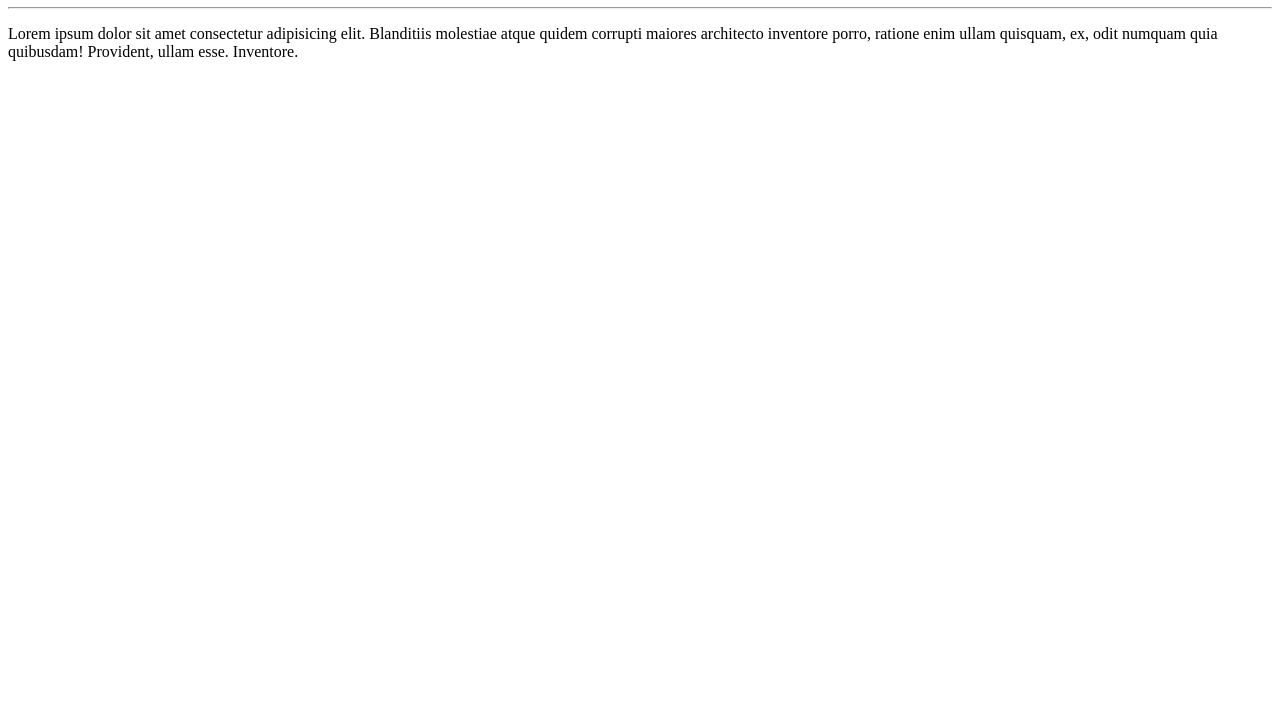
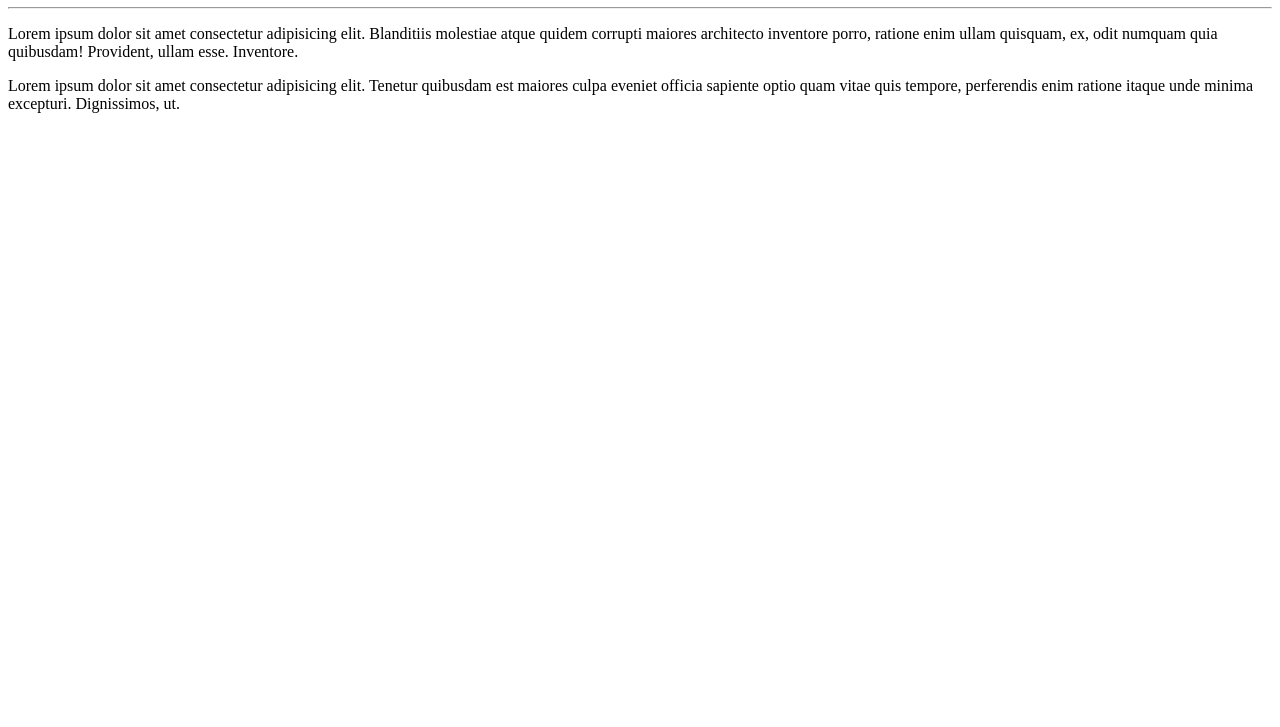
Before and after one commit to Diego-Santos7/Ola-Mundo, a plain HTML site: page site-exemplo/index.html in a window 1280 px wide. Shown: the part 73-800 px from the top of the page. Drawn offline with Linux system fonts and the light colour scheme.

Commit message:
Adicionei um paragrafo

```diff
--- a/site-exemplo/index.html
+++ b/site-exemplo/index.html
@@ -10,5 +10,6 @@
     <h1>Olá, Mundo!</h1>
     <hr>
     <p>Lorem ipsum dolor sit amet consectetur adipisicing elit. Blanditiis molestiae atque quidem corrupti maiores architecto inventore porro, ratione enim ullam quisquam, ex, odit numquam quia quibusdam! Provident, ullam esse. Inventore.</p>
+    <p>Lorem ipsum dolor sit amet consectetur adipisicing elit. Tenetur quibusdam est maiores culpa eveniet officia sapiente optio quam vitae quis tempore, perferendis enim ratione itaque unde minima excepturi. Dignissimos, ut.</p>
 </body>
 </html>
```
